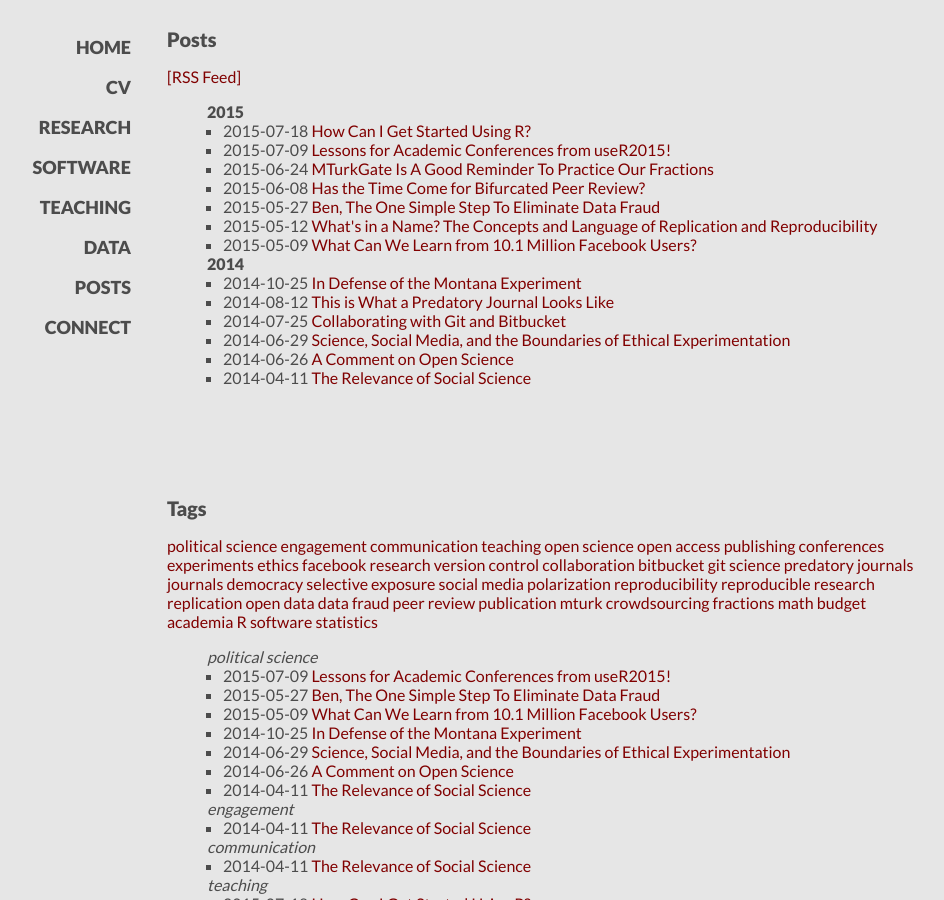
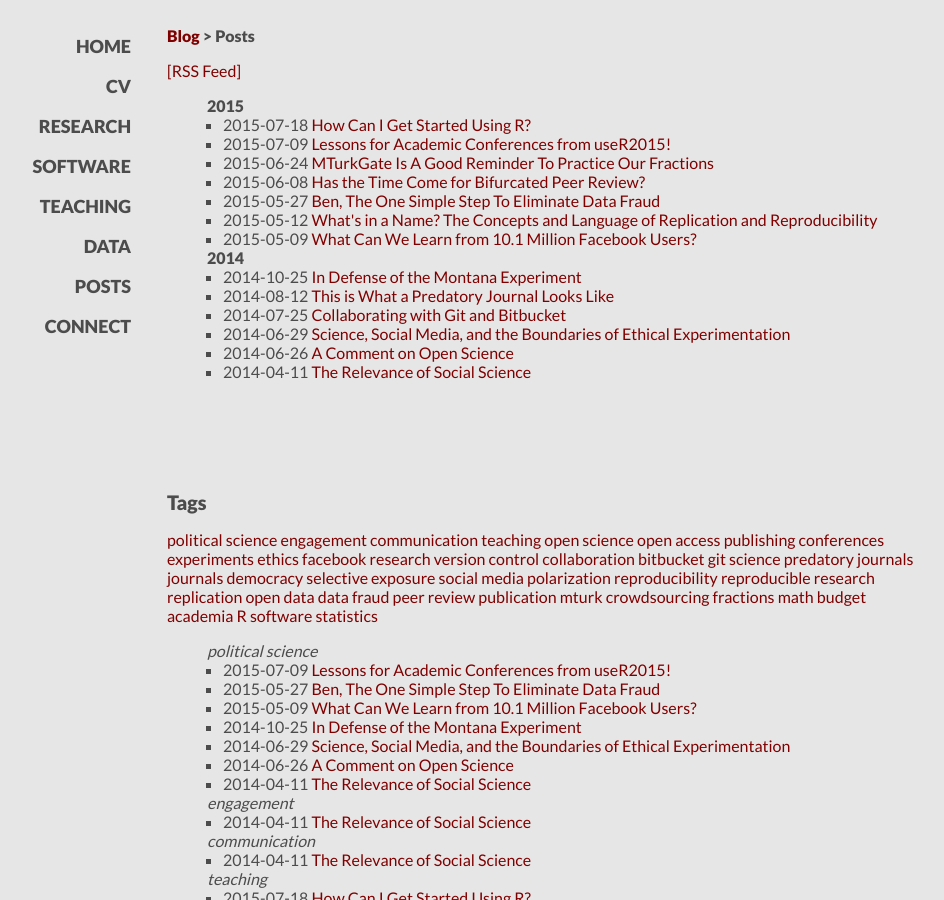
Before and after one commit to leeper/leeper.github.io, a Jekyll site: the page built from blog.md, in a window 1280 px wide and 900 px high. Shown: the whole window, without its empty margins (95-1039 px from the left). Built offline with Jekyll 4.4.1, drawn with Linux system fonts in a browser that asks for light colours; nearby versions of some CDN libraries; some web fonts are replaced; library files that are not in the unit come from our copies; Markdown is read by kramdown in place of the engine named in the settings.

Commit message:
Update blog.md

```diff
--- a/blog.md
+++ b/blog.md
@@ -3,7 +3,7 @@ title: Posts
 layout: default
 ---
 
-<h2>{{ page.title }}</h2>
+<h3><a href="http://thomasleeper.com/blog.html">Blog</a> > {{ page.title}} </h3>
 
 <a href="http://thomasleeper.com/feed.xml">[RSS Feed]</a>
 
```
